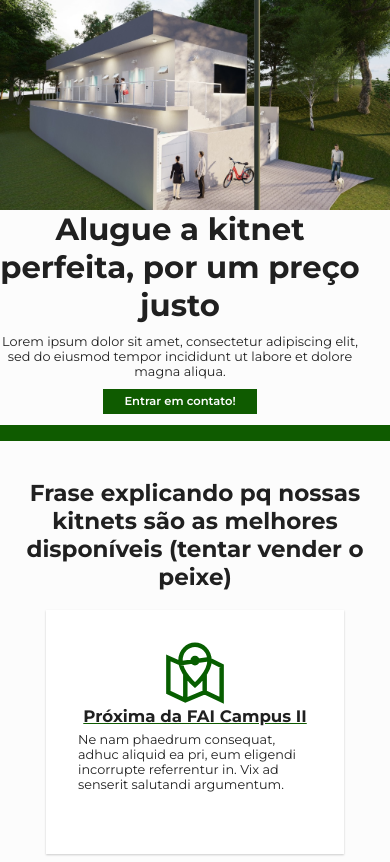
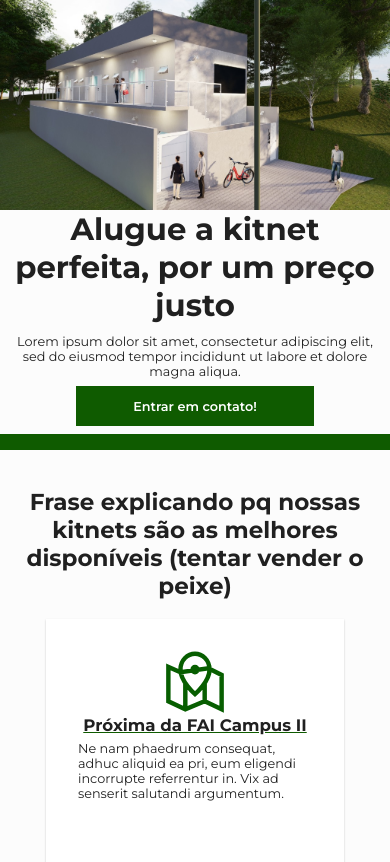
Before and after one commit to simionatoambrosio/kitnet.adt, a PHP site: page /index.html in a window 390 px wide. Shown: the part 41-903 px from the top of the page. Run offline with PHP 8.4, Linux system fonts and the light colour scheme.

Commit message:
buttonfix

```diff
--- a/style.css
+++ b/style.css
@@ -140,6 +140,7 @@ img {
 }
 
 @media only screen and (max-width: 950px) {
+
     nav {
         display: inline;
     }
@@ -179,9 +180,17 @@ img {
         "divisoria";
     }
 
+    a#button  {
+        width: 100% !important;
+        font-size: 2rem !important;
+    }
 
+    a#button:hover{
+        transition: 0.8s;
 
-    a#button {
+    }
+
+    #button {
         width: 90% !important;
     }
 
@@ -196,6 +205,21 @@ img {
 
     .encontrar ul {
         flex-direction: column;
+    }
+
+    a#button  {
+        font-weight: 600;
+        text-align: center;
+        color: white;
+        text-decoration: none;
+        padding: 2rem 9rem !important;
+        background-color: #0F5B00;
+        width: 35%;
+        font-size: 2rem;
+    }
+
+    .sec1 {
+        margin: 0px 5px !important;
     }
 
 }
@@ -285,8 +309,8 @@ img {
 }
 
 .buttoncta {
-    margin-top: 16px;
-    margin-bottom: 16px;
+    margin-top: 20px;
+    margin-bottom: 20px;
 }
 
 a#button  {
@@ -294,7 +318,7 @@ a#button  {
     text-align: center;
     color: white;
     text-decoration: none;
-    padding: 0.81rem 3.31rem;
+    padding: 1rem 7rem;
     background-color: #0F5B00;
     width: 35%;
     font-size: 1.8rem;
```
